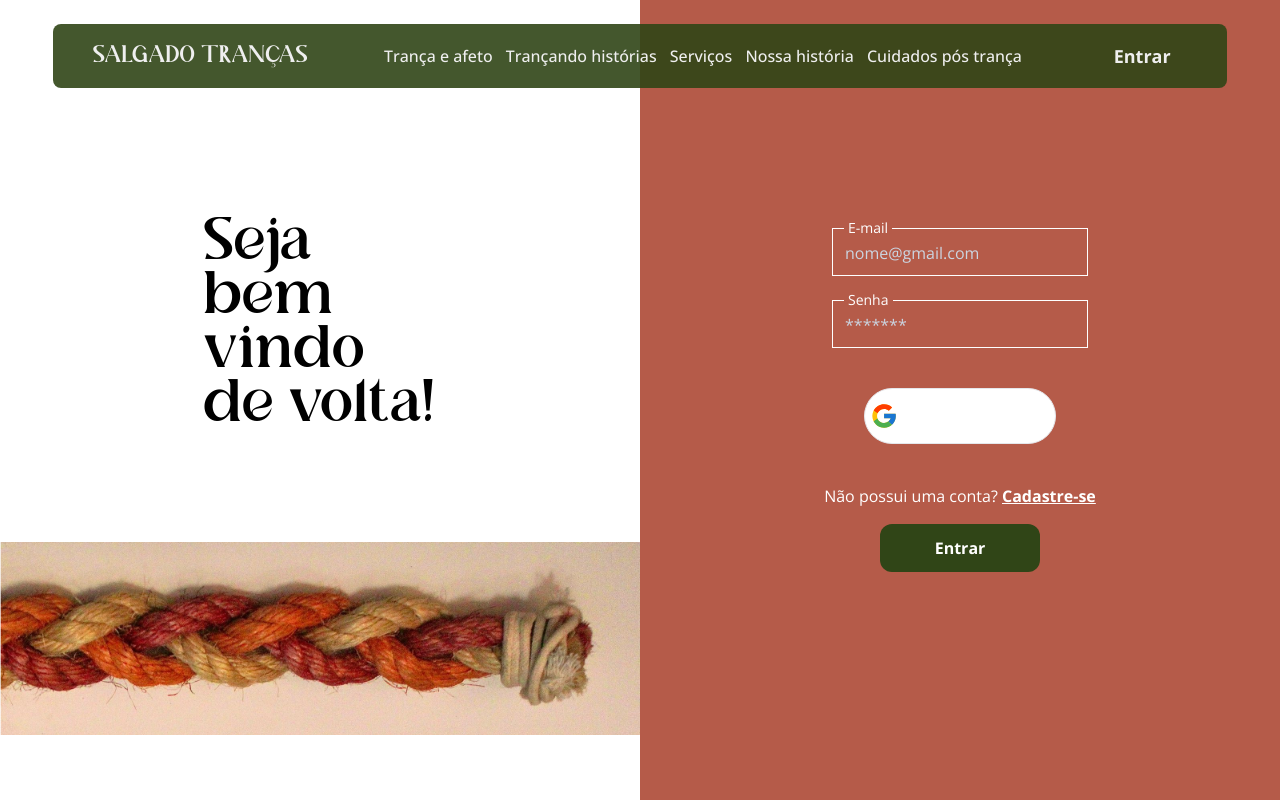
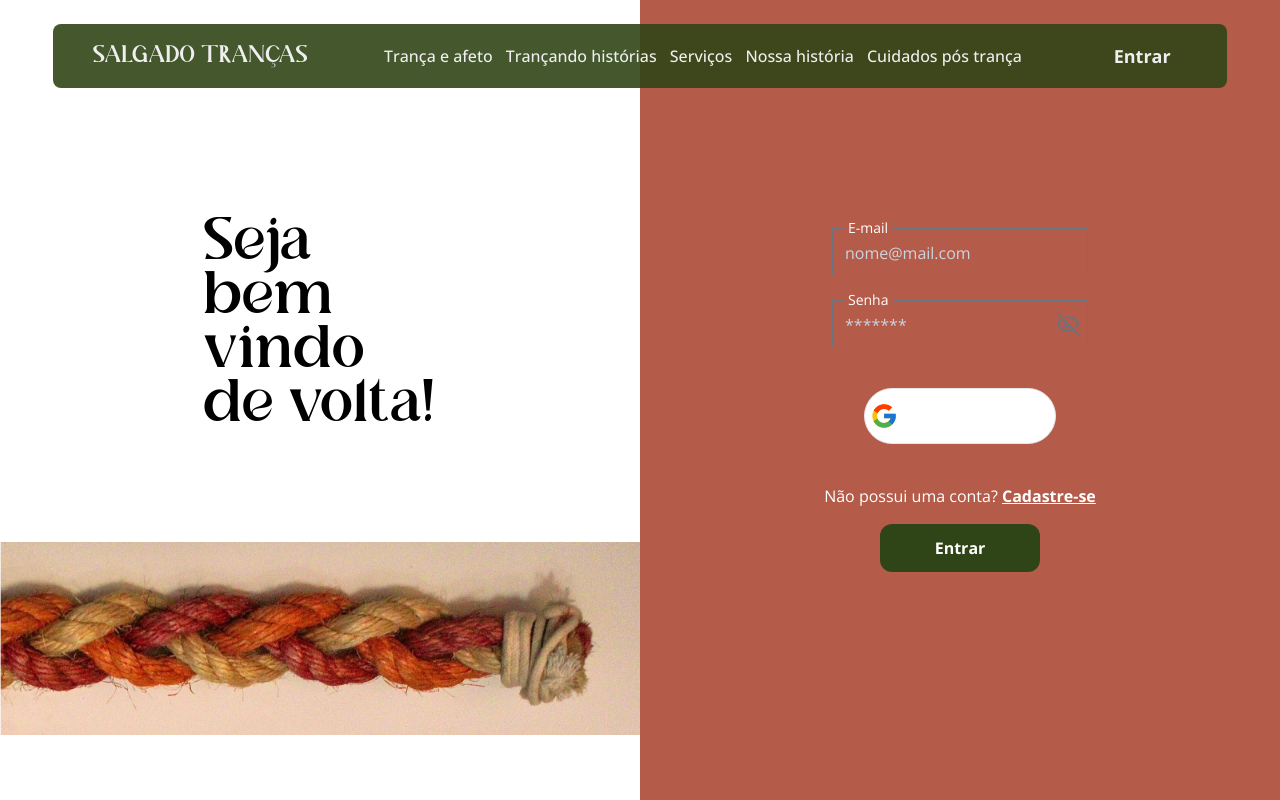
Before and after one commit to Origami-Flow/origami.flow.ui, a React (Vite) app: page /login in a window 1280 px wide. Built offline with nearby package versions, Linux system fonts and the light colour scheme; what @radix-ui/themes would draw is missing.

Commit message:
feat- adicionando a ultima etapa do cadastro

```diff
--- a/src/components/cadastro/InformacoesContent.jsx
+++ b/src/components/cadastro/InformacoesContent.jsx
@@ -1,8 +1,69 @@
-const InformacoesContent = () => {
+import InputFormulario from "../shared/InputFormulario";
+
+const InformacoesContent = ({ value, setValue }) => {
+  const handleChange = (field, newValue) => {
+    setValue((prevValue) => ({
+      ...prevValue,
+      [field]: newValue,
+    }));
+  };
+
+  const campos = [
+    { name: "Nome", field: "nome", placeholder: "Digite seu Nome" },
+    { name: "Email", field: "email", placeholder: "Digite seu Email" },
+    {
+      name: "Data de Nascimento",
+      field: "dataNascimento",
+      placeholder: "Digite sua Data de Nascimento",
+      type: "date",
+    },
+    { name: "Telefone", field: "telefone", placeholder: "Digite seu Telefone" },
+    {
+      name: "Possui Progressiva?",
+      field: "possuiProgressiva",
+      placeholder: "Sim ou Não",
+    },
+    {
+      name: "Primeira Vez Trançando?",
+      field: "primeiraVezTrancando",
+      placeholder: "Sim ou Não",
+    },
+    { name: "Ocupação", field: "ocupacao", placeholder: "Digite sua Ocupação" },
+    { name: "CEP", field: "cep", placeholder: "Digite seu CEP" },
+    {
+      name: "Senha",
+      field: "senha",
+      placeholder: "Digite sua Senha",
+      type: "password",
+    },
+    {
+      name: "Confirmação de Senha",
+      field: "confirmacaoSenha",
+      placeholder: "Confirme sua Senha",
+      type: "password",
+    },
+  ];
+
+  const commonInputProps = {
+    bgColor: "bg-white",
+    color: "text-black",
+  };
+
   return (
-    <div>
+    <div className="grid grid-cols-2 gap-10">
+      {campos.map(({ name, field, placeholder, type }) => (
+        <InputFormulario
+          key={field}
+          name={name}
+          value={value[field]}
+          onChange={(e) => handleChange(field, e.target.value)}
+          placeholder={placeholder}
+          type={type || "text"}
+          {...commonInputProps}
+        />
+      ))}
+    </div>
+  );
+};
 
-    </div>
-  )
-}
 export default InformacoesContent;
--- a/src/components/login/InputLogin.jsx
+++ /dev/null
@@ -1,27 +0,0 @@
-const InputLogin = ({ type, name, placeholder, value, onChange, ...props}) => {
-  return (
-    <>
-      <div className="relative justify-center bg-roseprimary">
-        <label
-          htmlFor={name}
-          className="absolute text-white left-3 px-1 bg-roseprimary transform -translate-y-1/2 text-sm peer-placeholder-shown:top-1/2 peer-placeholder-shown:text-base peer-placeholder-shown:text-gray-400 transition-all peer-focus:top-2 peer-focus:text-sm"
-        >
-          {name}
-        </label>
-        <input
-          type={type}
-          id={name}
-          placeholder={placeholder}
-          value={value}
-          onChange={onChange}
-          {...props}
-          pattern="[a-zA-Z0-9]{8,50}" required
-          className="placeholder-slate-300 border-white rounded-none block px-3 pb-2.5 pt-3 w-[20vw] text-white bg-transparent border appearance-none focus:outline-none transition-all ease-in-out duration-1000"
-        />
-      </div>
-
-    </>
-  );
-};
-
-export default InputLogin;
--- /dev/null
+++ b/src/components/shared/InputFormulario.jsx
@@ -0,0 +1,69 @@
+import clsx from "clsx";
+import { Eye, EyeOffIcon } from "lucide-react";
+import { forwardRef, useState } from "react";
+
+const InputFormulario = forwardRef(
+  (
+    {
+      type = "text",
+      name,
+      placeholder,
+      value,
+      onChange,
+      bgColor = "bg-roseprimary",
+      color = "white",
+      ...props
+    },
+    ref
+  ) => {
+    const [inputType, setInputType] = useState(type);
+
+    const togglePasswordVisibility = () => {
+      setInputType((prevType) =>
+        prevType === "password" ? "text" : "password"
+      );
+    };
+    return (
+      <div className={clsx("relative justify-center", bgColor)}>
+        <label
+          htmlFor={name}
+          className={clsx(
+            "absolute left-3 px-1 transform -translate-y-1/2 text-sm transition-all",
+            "peer-placeholder-shown:top-1/2 peer-placeholder-shown:text-base peer-placeholder-shown:text-gray-400",
+            "peer-focus:top-2 peer-focus:text-sm",
+            `text-${color}`,
+            bgColor
+          )}
+        >
+          {name}
+        </label>
+        <input
+          ref={ref}
+          type={inputType}
+          id={name}
+          placeholder={placeholder}
+          value={value}
+          onChange={onChange}
+          {...props}
+          className={clsx(
+            "placeholder-slate-300 rounded-none  block px-3 pb-2.5 pt-3 w-[20vw] bg-transparent border appearance-none focus:outline-none transition-all ease-in-out duration-1000",
+            `text-${color}`,
+            `border-${color}`,
+            type === "password" && "pr-10"
+          )}
+        />
+        {type === "password" && (
+          <button
+            type="button"
+            onClick={togglePasswordVisibility}
+            className="absolute right-2 top-1/2 transform -translate-y-1/2 text-gray-500"
+          >
+            {inputType === "password" ? <EyeOffIcon /> : <Eye />}
+          </button>
+        )}
+      </div>
+    );
+  }
+);
+
+export default InputFormulario;
--- a/src/routes/Cadastro/page.jsx
+++ b/src/routes/Cadastro/page.jsx
@@ -2,6 +2,7 @@ import blobBotton from "@/assets/blob-botton.svg";
 import blobTop from "@/assets/blob-top.svg";
 import CorCabeloContent from "@/components/cadastro/CorCabeloContent";
 import GeneroContent from "@/components/cadastro/GeneroContent";
+import InformacoesContent from "@/components/cadastro/InformacoesContent";
 import PaginacaoCadastro from "@/components/cadastro/PaginacaoCadastro";
 import TipoCabeloContent from "@/components/cadastro/TipoCabeloContent";
 import Header from "@/components/shared/Header";
@@ -13,18 +14,36 @@ const page = () => {
   const [faseAtual, setFaseAtual] = useState(0);
 
   useEffect(() => {
-    if(fase < faseAtual){
-      setFase(faseAtual)
+    if (fase < faseAtual) {
+      setFase(faseAtual);
     }
   }, [faseAtual]);
-
+  // const inputRefs = {
+  //   nome: useRef(),
+  //   email: useRef(),
+  //   senha: useRef(),
+  //   confirmacaoSenha: useRef(),
+  //   telefone: useRef(),
+  //   dataNascimento: useRef(),
+  //   possuiProgressiva: useRef(),
+  //   primeiraVezTrancando: useRef(),
+  //   ocupacao: useRef(),
+  //   cep: useRef(),
+  // };
   const [value, setValue] = useState({
     genero: "",
     nome: "",
+    tipoCabelo: "",
+    corDoCabelo: "",
     email: "",
     senha: "",
-    tipoCabelo: "",
-    corDoCabelo: "",
+    confirmacaoSenha: "",
+    telefone: "",
+    dataNascimento: "",
+    possuiProgressiva: "",
+    primeiraVezTrancando: "",
+    ocupacao: "",
+    cep: "",
   });
 
   const itemFase = [
@@ -39,6 +58,10 @@ const page = () => {
     {
       titulo: "Selecione a cor do seu cabelo",
       componente: <CorCabeloContent value={value} setValue={setValue} />,
+    },
+    {
+      titulo: "Selecione a cor do seu cabelo",
+      componente: <InformacoesContent value={value} setValue={setValue} />,
     },
   ];
   const [error, setError] = useState("");
--- a/src/routes/Cuidados-Pos-Tranca/page.jsx
+++ b/src/routes/Cuidados-Pos-Tranca/page.jsx
@@ -1,5 +1,5 @@
 import AccordionComponent from "@/components/cuidados_pos_tranca/Accordion";
-import CarouselComponent from "@/components/cuidados_pos_tranca/carousel";
+import CarouselComponent from "@/components/cuidados_pos_tranca/Carousel";
 import Footer from "@/components/shared/Footer/Footer";
 import Header from "@/components/shared/Header";
 import Menu from "@/components/shared/Menu";
--- a/src/routes/Login/Login.jsx
+++ b/src/routes/Login/Login.jsx
@@ -1,7 +1,7 @@
 import Header from "../../components/shared/Header";
 import ImageLogin from "../../assets/icon-login.svg";
 import IconeGoogle from "../../assets/icon-google.svg";
-import InputLogin from "../../components/login/InputLogin";
+import InputFormulario from "../../components/shared/InputFormulario";
 
 const Login = () => {
   return (
@@ -27,12 +27,12 @@ const Login = () => {
         </div>
         <div className="w-1/2 bg-roseprimary flex flex-col justify-center items-center gap-10">
           <div className="flex flex-col justify-center gap-6 items-center w-full">
-            <InputLogin
+            <InputFormulario
               name={"E-mail"}
               type={"email"}
-              placeholder={"nome@gmail.com"}
+              placeholder={"nome@mail.com"}
             />
-            <InputLogin
+            <InputFormulario
               name={"Senha"}
               type={"password"}
               placeholder={"*******"}
```
